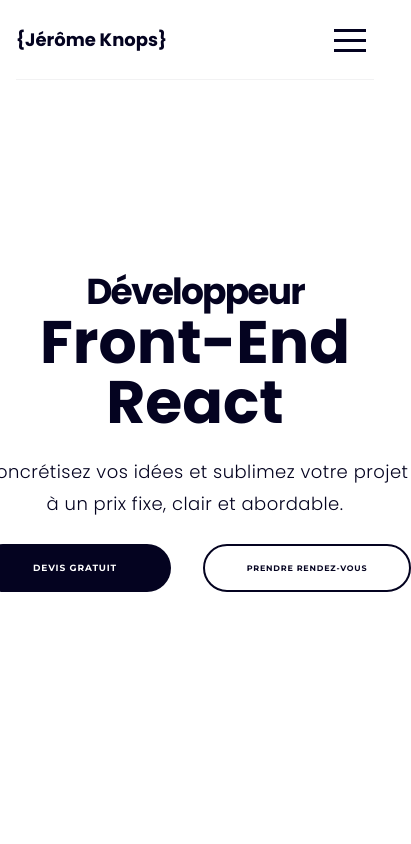
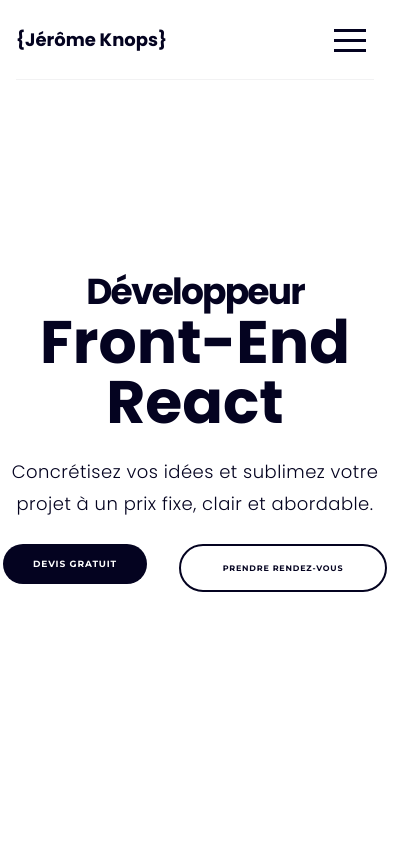
Before and after one commit to Valaex/next-on-jerome, a Next.js app: page / in a window 390 px wide. Shown: the top 844 px of the page, 411 px wide, since content can reach past the window. Built offline with nearby package versions, Linux system fonts and the light colour scheme.

Commit message:
Update ContactButton.tsx

```diff
--- a/src/components/Button/ContactButton.tsx
+++ b/src/components/Button/ContactButton.tsx
@@ -11,7 +11,7 @@ function ContactButton({}: Props) {
   return (
     <a href="#contact">
       <div
-        className={`${montserrat.className} cursor-pointer hover:bg-white hover:text-[#040320] hover:transition-all hover:duration-300 duration-300 hover:shadow-xl hover:shadow-[#040320] flex flex-row justify-center items-center p-4 gap-2 w-48 h-12 left-24  bg-[#040320]  rounded-full text-white font-bold text-[9px] md:text-xs  tracking-widest`}
+        className={`${montserrat.className} cursor-pointer hover:bg-white hover:text-[#040320] hover:transition-all hover:duration-300 duration-300 hover:shadow-xl hover:shadow-[#040320] flex flex-row justify-center items-center p-2 md:p-4 gap-2 w-36 md:w-42 h-10 md:h-12 left-24  bg-[#040320]  rounded-full text-white font-bold text-[9px] md:text-xs  tracking-widest`}
       >
         DEVIS GRATUIT
       </div>
```
